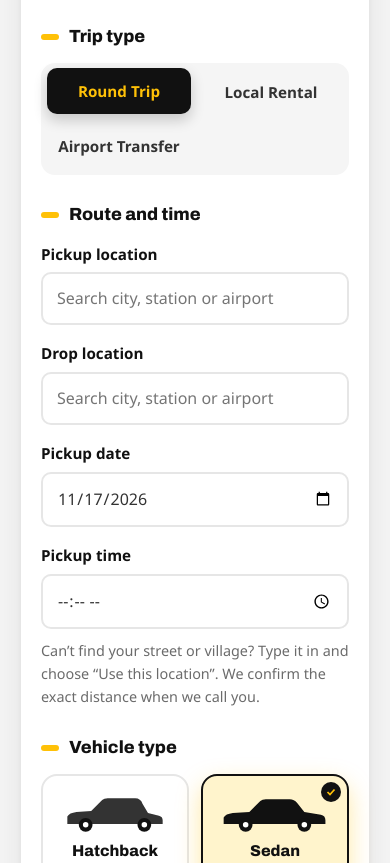
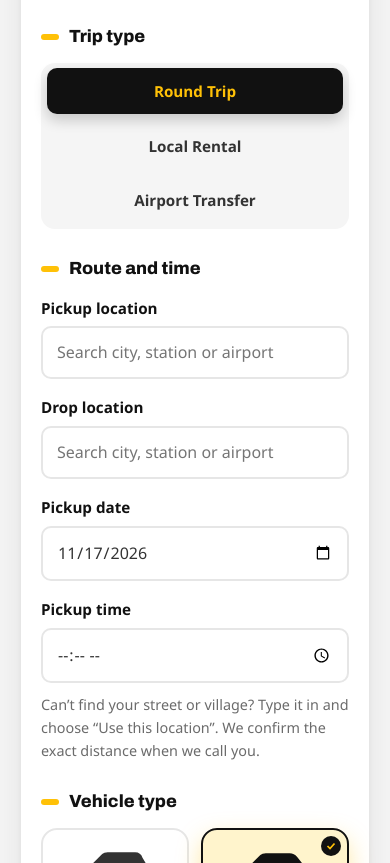
Before and after one commit to vasuarasu-lab/taxiwebsite, a plain HTML site: page index.html in a window 390 px wide. Shown: the part 1458-2321 px from the top of the page. Drawn offline with Linux system fonts and the light colour scheme; a web font is replaced by a local one.

Commit message:
Update style.css

```diff
--- a/style.css
+++ b/style.css
@@ -434,7 +434,7 @@ button { cursor: pointer; background: none; border: 0; }
 .hint { margin-top: 10px; font-size: .9rem; color: var(--grey-mid); }
 
 /* Segmented trip type */
-.segmented { display: grid; grid-template-columns: repeat(4, 1fr); gap: 8px; padding: 6px; background: var(--grey-bg); border-radius: 14px; }
+.segmented { display: grid; grid-template-columns: repeat(3, 1fr); gap: 8px; padding: 6px; background: var(--grey-bg); border-radius: 14px; }
 .seg { position: relative; cursor: pointer; }
 .seg input { position: absolute; opacity: 0; inset: 0; }
 .seg span {
@@ -819,7 +819,7 @@ a.contact-card:hover { transform: translateX(6px); box-shadow: var(--shadow); bo
 @media (max-width: 720px) {
   body { font-size: 1rem; }
   .grid-2, .grid-3 { grid-template-columns: 1fr; }
-  .segmented { grid-template-columns: repeat(2, 1fr); }
+  .segmented { grid-template-columns: 1fr; }
   .services__grid, .routes__grid { grid-template-columns: repeat(2, minmax(0, 1fr)); gap: 14px; }
   .vehicles { grid-template-columns: repeat(2, minmax(0, 1fr)); }
   .service { padding: 22px 18px; }
```
